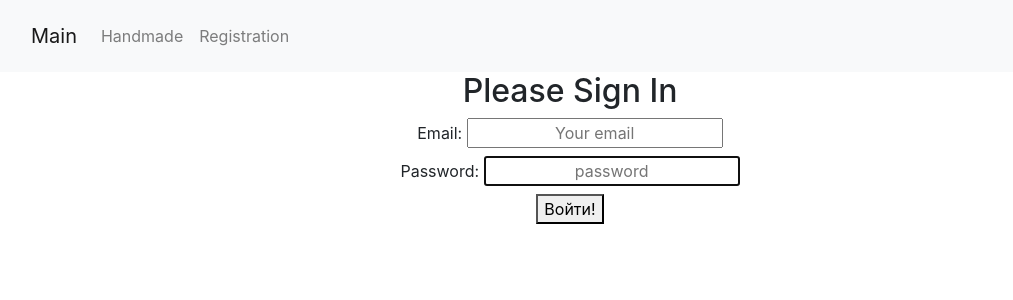
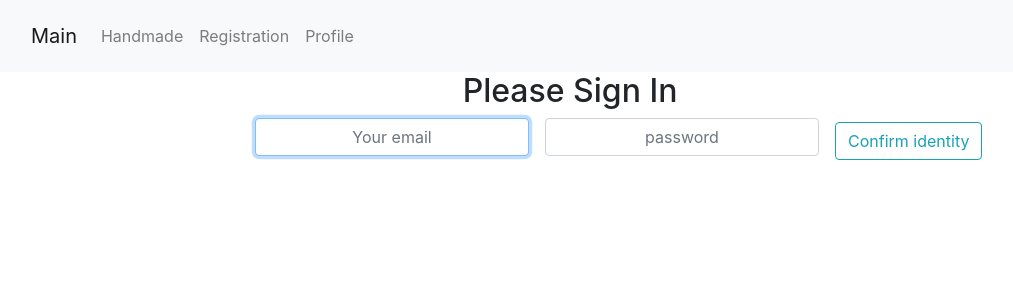
Before and after one commit to meowwka/month9, a Spring Boot app: page /login in a window 1280 px wide. Shown: the top 300 px of the page, without its empty margins (70-1083 px from the left). Run offline with Spring Boot 4, Linux system fonts and the light colour scheme; some of the project's set-up classes (security, data sources, template engines, error pages and the like) are left out, and stand-ins take their place; some libraries are stand-ins or nearby versions.

Commit message:
Lesson-68; updated UI

```diff
--- a/model/src/main/java/com/product/handmade/configuration/SecurityConfig.java
+++ b/model/src/main/java/com/product/handmade/configuration/SecurityConfig.java
@@ -40,6 +40,10 @@ public class SecurityConfig extends WebSecurityConfigurerAdapter {
                 .authenticated();
 
         http.authorizeRequests()
+                .antMatchers("/main")
+                .authenticated();
+
+        http.authorizeRequests()
                 .anyRequest()
                 .permitAll();
     }
--- a/model/src/main/resources/templates/index.ftlh
+++ b/model/src/main/resources/templates/index.ftlh
@@ -4,7 +4,7 @@
 <#-- обрабатываем его, и передаём ему список скриптов, которые необходимо подключить-->
 <@main.renderWith title="Welcome">
 
-    <div class="flex flex-justify-content-center">
+    <div class="flex flex-justify-content-center btn-group-vertical ">
         <a class="btn btn-outline-info" href="/registration"> Регистрация </a>
         <a class="btn btn-outline-info" href="/login"> Войти </a>
         <a class="btn btn-outline-info" href="/successful"> Профиль </a>
@@ -13,7 +13,7 @@
             <#if _csrf??>
                 <input type="hidden" name="${(_csrf.parameterName)!'csrf'}" value="${(_csrf.token)!'--no-token--'}"/>
             </#if>
-            <button class="btn btn-outline-info">Выйти </button>
+            <button class="btn btn-outline-info" style="padding-right: 58px;"> Выйти </button>
         </form>
 
     </div>
--- a/model/src/main/resources/templates/login.ftlh
+++ b/model/src/main/resources/templates/login.ftlh
@@ -2,33 +2,26 @@
 
 <@main.renderWith title="Login">
     <h2>Please Sign In</h2>
-    <form action="/login" method="post">
+    <div>
+        <#if error!false>
+            <p style="color: red"> Invalid data entry</p>
+        </#if>
+    </div>
 
-        <div>
-            <#if error!false>
-                <p style="color: red"> Invalid data entry</p>
-            </#if>
-        </div>
-
+    <form  class="form-inline" action="/login" method="post" style=" margin-left: 15rem;">
         <#if _csrf??>
             <input type="hidden" name="${(_csrf.parameterName)!'csrf'}" value="${(_csrf.token)!'--no-token--'}"/>
         </#if>
-
-        <div>
-            <label class="flex flex-v-center ">
-                <span class="label-input-text">Email:</span>
-                <input type="text" name="username" placeholder="Your email"  value="${(user.email)!''}"  >
-            </label>
+        <div class="form-group mb-2">
+                <label for="staticEmail2" class="sr-only">Email</label>
+                <input type="text" class="form-control" name="username" placeholder="Your email"  value="${(user.email)!''}" autofocus >
+        </div>
+        <div class="form-group mx-sm-3 mb-2">
+            <label for="inputPassword2" class="sr-only">Password</label>
+                <input type="password" class="form-control" name="password" placeholder="password" value="" autofocus>
         </div>
         <div>
-            <label class="flex flex-v-center label-input-text">
-                <span class="label-input-text">Password:</span>
-                <input type="password" name="password" placeholder="password" value="" autofocus>
-            </label>
+            <button type="submit" class="btn btn-outline-info">Confirm identity</button>
         </div>
-        <div>
-            <button type="submit">Войти!</button>
-        </div>
-
     </form>
 </@main.renderWith>
--- a/model/src/main/resources/templates/partials/main.ftlh
+++ b/model/src/main/resources/templates/partials/main.ftlh
@@ -31,12 +31,15 @@
         <nav class="navbar navbar-expand-lg navbar-light bg-light">
             <a class="navbar-brand" href="/">Main</a>
                 <ul class="navbar-nav">
-                    <li class="nav-item">
-                        <a class="nav-link" href="/main">Handmade<span class="sr-only">(current)</span></a>
-                    </li>
-                    <li class="nav-item">
-                        <a class="nav-link" href="/registration">Registration<span class="sr-only">(current)</span></a>
-                    </li>
+                        <li class="nav-item  ">
+                            <a class="nav-link" href="/main">Handmade</a>
+                        </li>
+                        <li class="nav-item">
+                            <a class="nav-link" href="/registration">Registration</a>
+                        </li>
+                        <li class="nav-item">
+                            <a class="nav-link" href="/successful">Profile</a>
+                        </li>
                 </ul>
         </nav>
         </div>
--- a/model/src/main/resources/templates/registration.ftlh
+++ b/model/src/main/resources/templates/registration.ftlh
@@ -9,12 +9,11 @@
           <#if _csrf??>
               <input type="hidden" name="${(_csrf.parameterName)!'csrf'}" value="${(_csrf.token)!'--no-token--'}"/>
           </#if>
-
         <input type="email" name="email" class="form-control mb-1" placeholder="Email" value="${form.email!''}">
         <input type="text"  name="name" class="form-control mb-1" placeholder="Полное имя" value="${form.name!''}" >
         <input type="text" name="login" class="form-control mb-1" placeholder="Логин"  value="${form.login!''}">
         <input type="password" name="password" class="form-control mb-1" placeholder="Пароль"  value="">
-        <button type="submit" class="btn btn-outline-primary btn-block">Зарегистрироваться</button>
+        <button type="submit" class="btn btn-outline-info btn-block">Зарегистрироваться</button>
           <div>
               <#if errors?? >
                   <p>Invalid fields!</p>
```
Also changed, not shown: model/src/main/resources/templates/main.ftlh (+9 -19 lines), model/src/main/resources/templates/successful.ftlh (+12 -3 lines).
